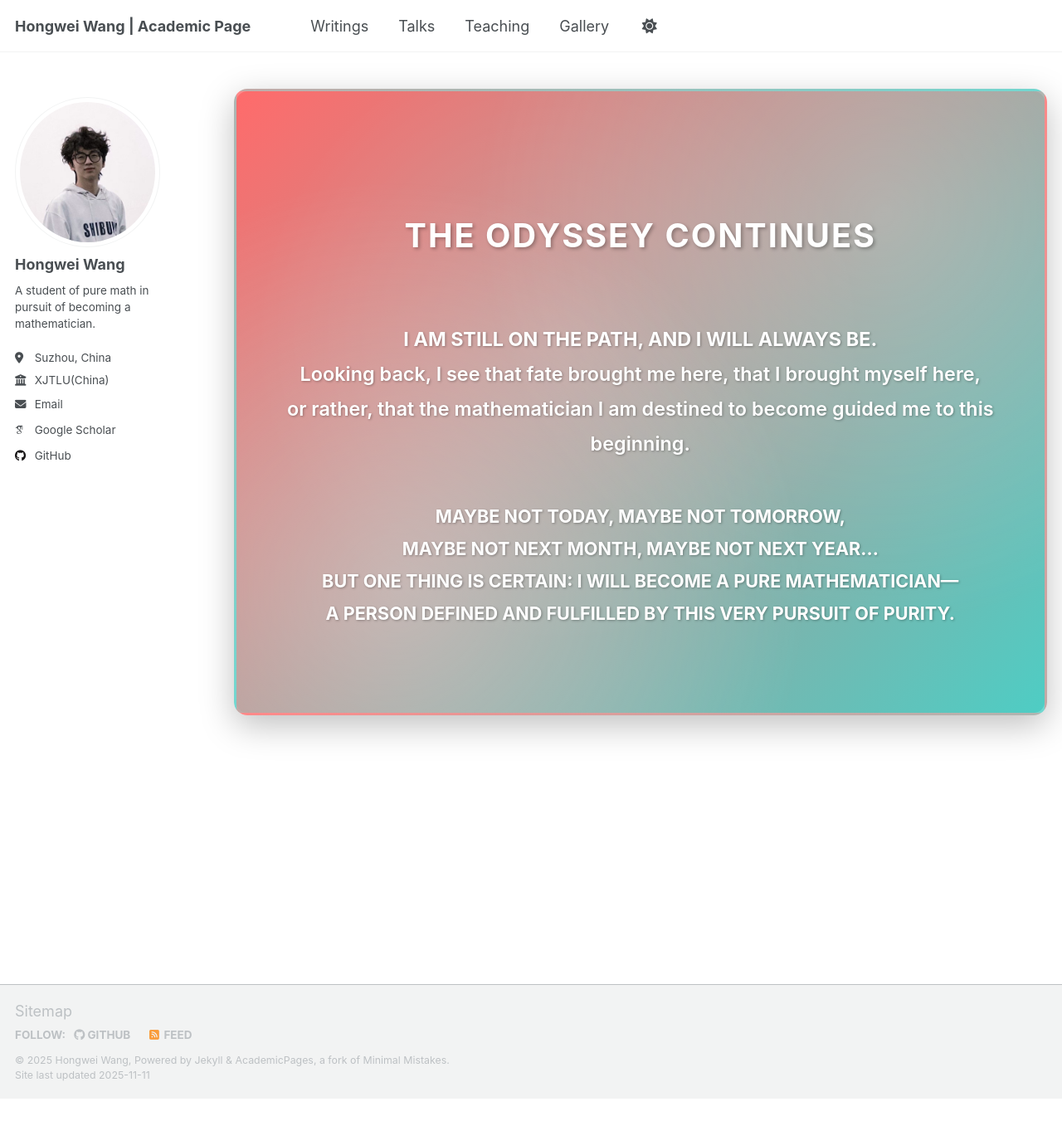
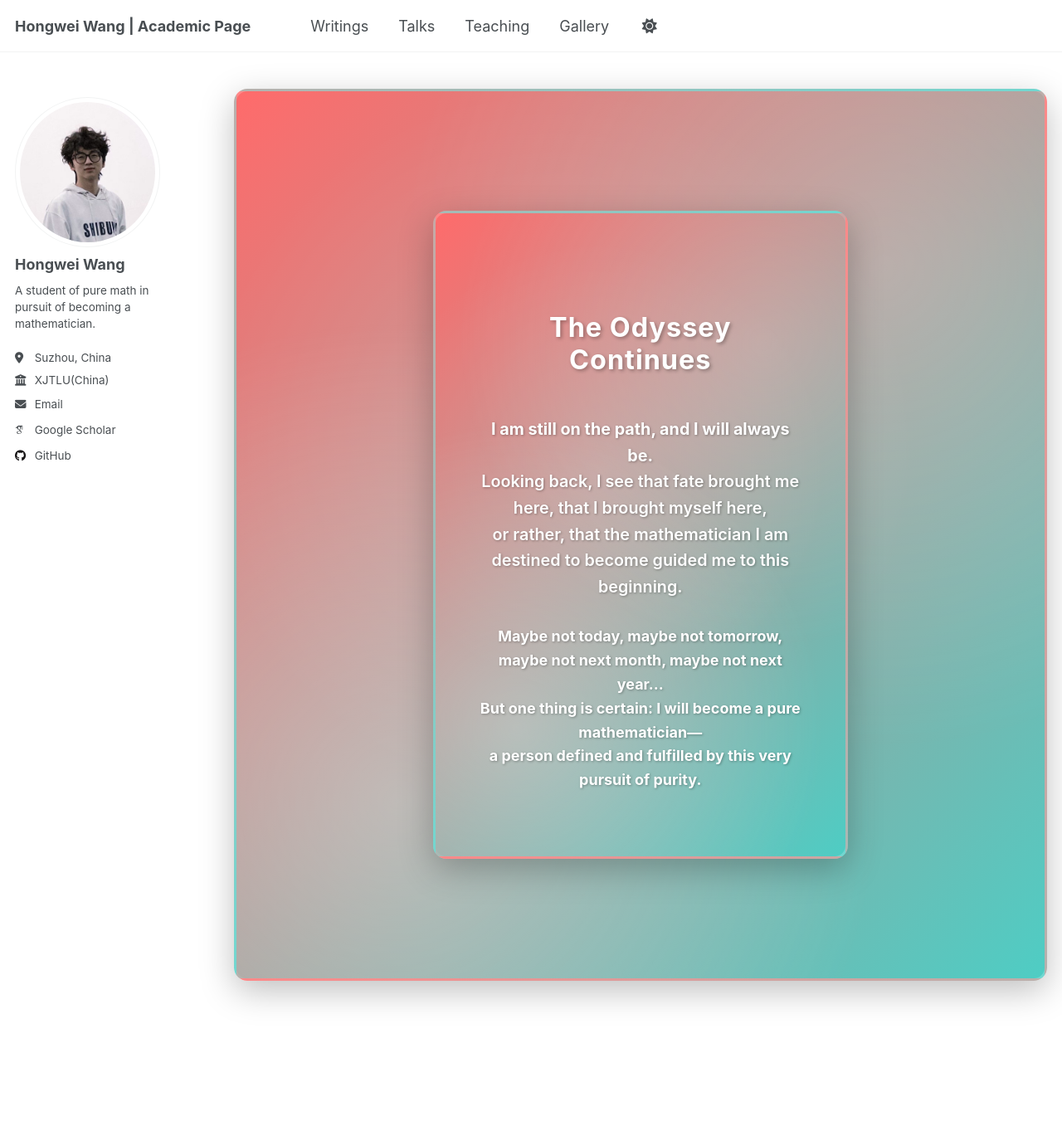
Before and after one commit to WangHongWei-AcademicPage/WangHongWei-AcademicPage.github.io, a Jekyll site: the page built from _pages/gallery.html, in a window 1280 px wide and 1400 px high, scrolled down 7596 px. Shown: the top 1363 px of the window at 83% size. Built offline with Jekyll 4.4.1, drawn with Linux system fonts in a browser that asks for light colours; some web fonts are replaced; a script that is not in the unit is left out; before the commit the page ends 8920 px from its top, so only the background shows below that; part of the change alters nothing that is shown.

Commit message:
Update gallery.html

```diff
--- a/_pages/gallery.html
+++ b/_pages/gallery.html
@@ -141,25 +141,35 @@ author_profile: true
   </div>
 
   <!-- 装饰性边框光效 -->
+  <div style="text-align: center; margin: 4em auto; padding: 3em; background: linear-gradient(135deg, #ff6b6b 0%, #4ecdc4 100%); color: white; border-radius: 16px; box-shadow: 0 12px 40px rgba(0,0,0,0.25); position: relative; overflow: hidden; border: 3px solid rgba(255,255,255,0.2); max-width: 500px; width: 92%;">
+  <!-- 动态粒子背景 -->
+  <div style="position: absolute; top: 0; left: 0; width: 100%; height: 100%; background:
+    radial-gradient(circle at 20% 80%, rgba(255,255,255,0.3) 0%, transparent 50%),
+    radial-gradient(circle at 80% 20%, rgba(255,255,255,0.2) 0%, transparent 50%),
+    radial-gradient(circle at 40% 40%, rgba(255,255,255,0.15) 0%, transparent 50%);">
+  </div>
+
+  <!-- 装饰性边框光效 -->
   <div style="position: absolute; top: -2px; left: -2px; right: -2px; bottom: -2px; border: 2px solid transparent; border-radius: 18px; background: linear-gradient(45deg, #ffd93d, #ff6b6b, #4ecdc4, #6bcbef); background-size: 400% 400%; animation: gradientShift 8s ease infinite; z-index: -1;"></div>
 
-  <h2 style="margin-bottom: 2em; font-weight: 700; font-size: 2.2em; letter-spacing: 2px; position: relative; text-shadow: 2px 2px 4px rgba(0,0,0,0.3);">
-    THE ODYSSEY CONTINUES
+  <h2 style="margin-bottom: 1.5em; font-weight: 700; font-size: 1.8em; letter-spacing: 1px; position: relative; text-shadow: 2px 2px 4px rgba(0,0,0,0.3);">
+    The Odyssey Continues
   </h2>
 
-  <p style="font-size: 1.3em; line-height: 1.8; margin-bottom: 2em; font-weight: 600; position: relative; text-shadow: 1px 1px 3px rgba(0,0,0,0.3);">
-    <strong>I AM STILL ON THE PATH, AND I WILL ALWAYS BE.</strong><br>
+  <p style="font-size: 1.1em; line-height: 1.6; margin-bottom: 1.5em; font-weight: 600; position: relative; text-shadow: 1px 1px 3px rgba(0,0,0,0.3);">
+    <strong>I am still on the path, and I will always be.</strong><br>
     Looking back, I see that fate brought me here, that I brought myself here,<br>
     or rather, that the mathematician I am destined to become guided me to this beginning.
   </p>
 
-  <p style="font-size: 1.2em; line-height: 1.8; font-weight: 600; position: relative; text-shadow: 1px 1px 3px rgba(0,0,0,0.3);">
-    <strong>MAYBE NOT TODAY, MAYBE NOT TOMORROW,<br>
-    MAYBE NOT NEXT MONTH, MAYBE NOT NEXT YEAR...<br>
-    BUT ONE THING IS CERTAIN: I WILL BECOME A PURE MATHEMATICIAN—<br>
-    A PERSON DEFINED AND FULFILLED BY THIS VERY PURSUIT OF PURITY.</strong>
+  <p style="font-size: 1em; line-height: 1.6; font-weight: 600; position: relative; text-shadow: 1px 1px 3px rgba(0,0,0,0.3);">
+    <strong>Maybe not today, maybe not tomorrow,<br>
+    maybe not next month, maybe not next year...<br>
+    But one thing is certain: I will become a pure mathematician—<br>
+    a person defined and fulfilled by this very pursuit of purity.</strong>
   </p>
 </div>
+
 
 <style>
 @keyframes gradientShift {
```
